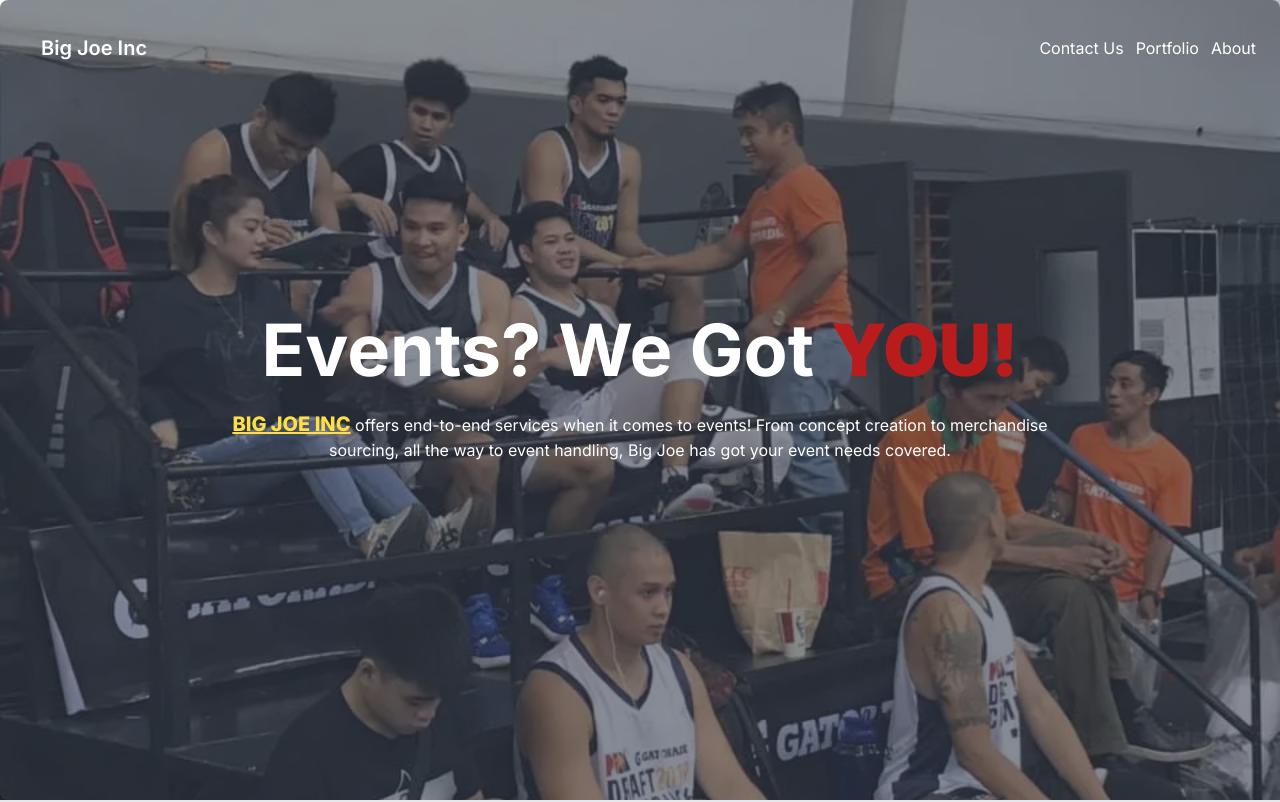
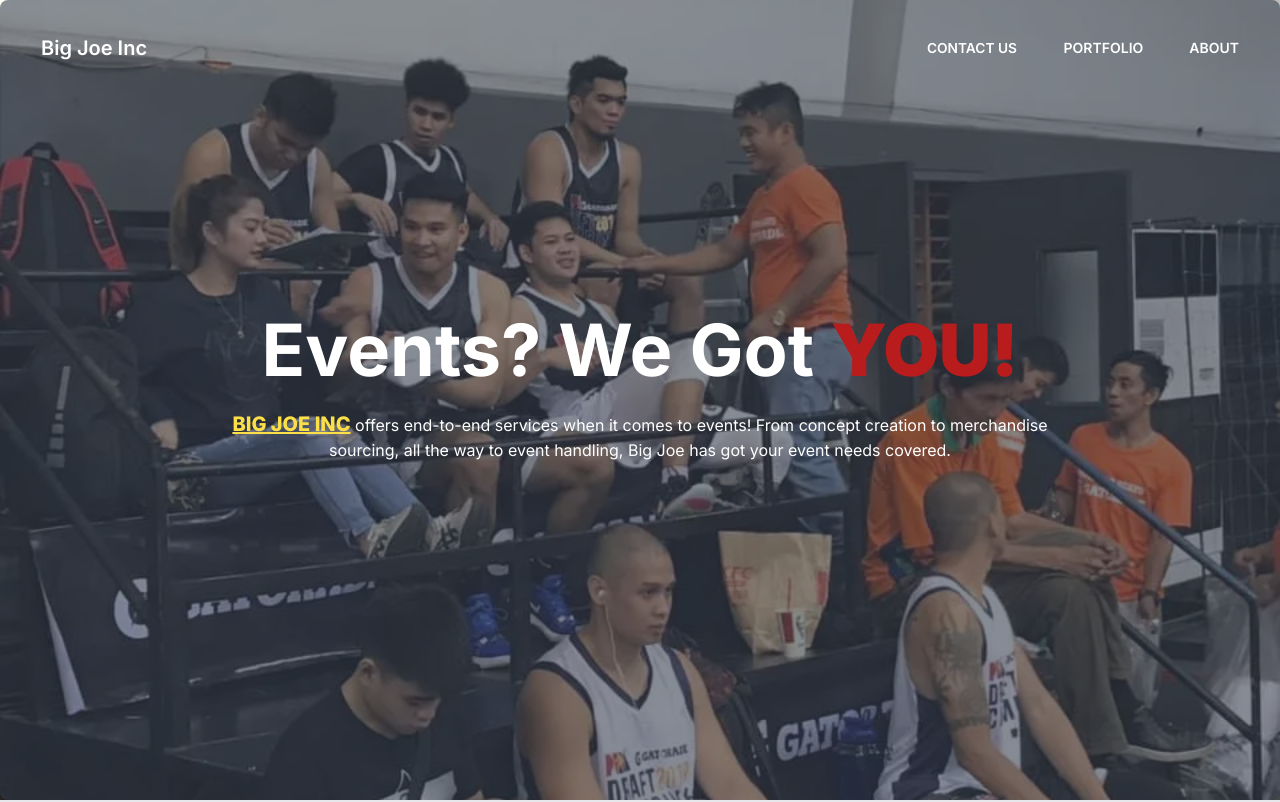
Before and after one commit to joshlitam/Big-Joe-Inc, a Next.js app: page / in a window 1280 px wide. Shown: the top 802 px of the page. Built offline with nearby package versions, Linux system fonts and the light colour scheme.

Commit message:
fixed navbar buttons on hover to be uniform

```diff
--- a/app/components/Navbar.jsx
+++ b/app/components/Navbar.jsx
@@ -11,11 +11,11 @@ const Navbar = (props) => {
                     <a href="/" className="btn btn-ghost normal-case text-xl">Big Joe Inc</a>
                 </div>
                 <div className="flex justify-around gap-3">
-                    <div className="contact-nav"><a href="/#contact-us">Contact Us</a></div>
+                    <div className="btn btn-ghost contact-nav"><a href="/#contact-us">Contact Us</a></div>
                     <div>
                         <ul className='flex gap-3 mobile-links'>
-                            <li><a href="/portfolio">Portfolio</a></li>
-                            <li><a href="/#about-us">About</a></li>
+                            <li className='btn btn-ghost'><a href="/portfolio">Portfolio</a></li>
+                            <li className='btn btn-ghost'><a href="/#about-us">About</a></li>
                         </ul>
                     </div>
                 </div>
```
